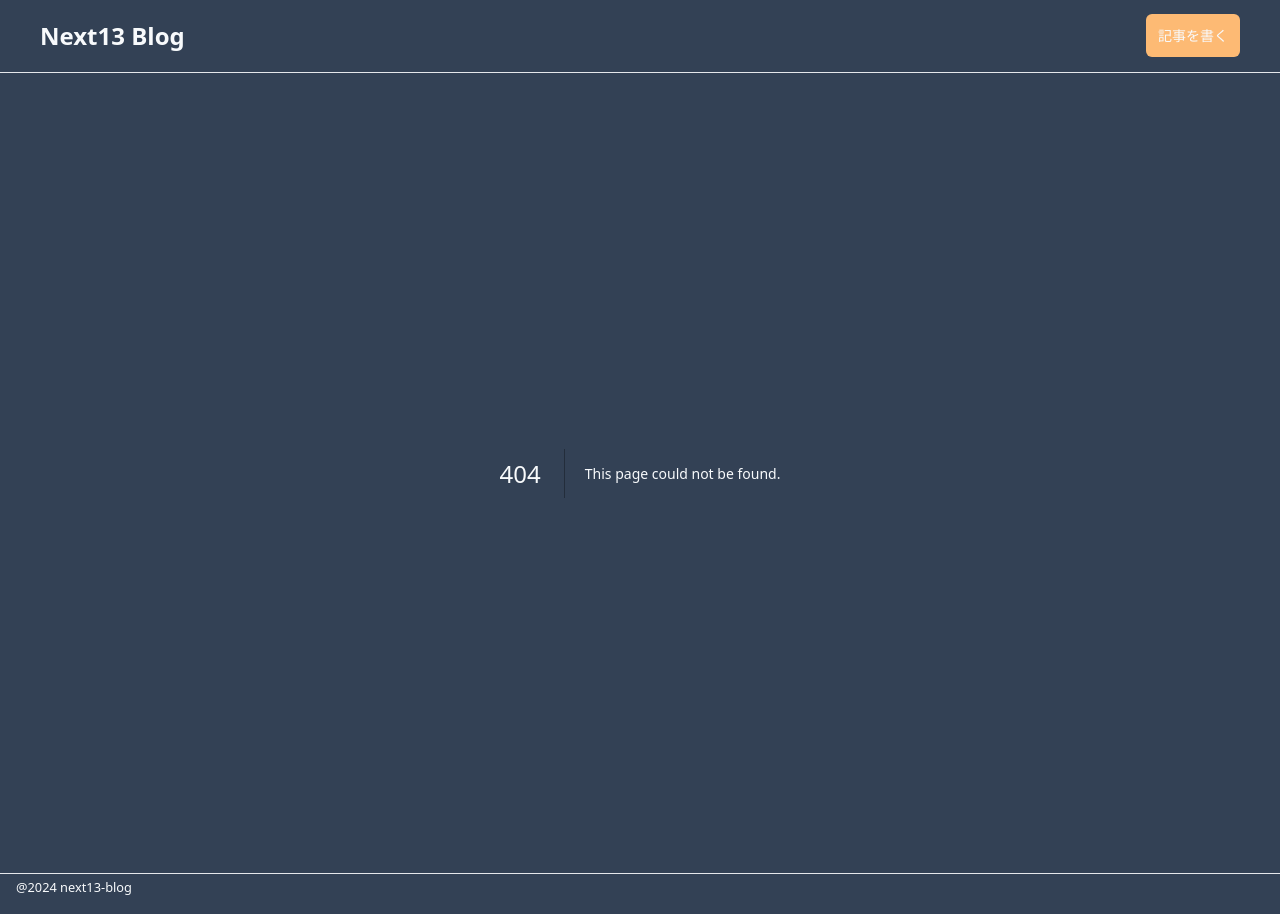
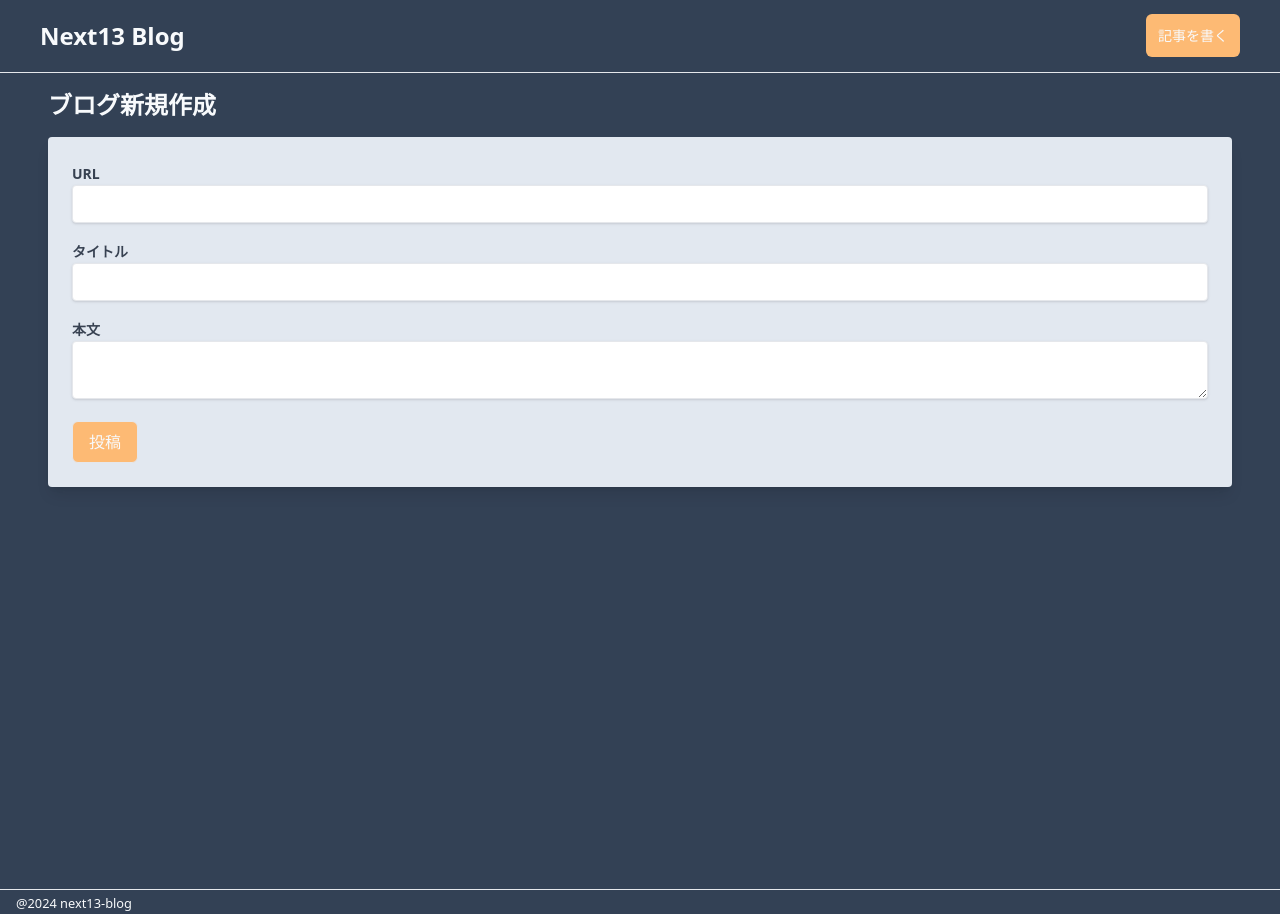
Before and after one commit to Ezure-HARUNA/Ezure-HARUNA-next.ts13-tailwindcss-blog, a Next.js app: page /articles/new in a window 1280 px wide. Before the commit this address had no page. Built offline with nearby package versions, Linux system fonts and the light colour scheme.

Commit message:
add: ブログ投稿ページ

```diff
--- /dev/null
+++ b/src/app/articles/new/page.tsx
@@ -0,0 +1,39 @@
+import React from "react";
+
+const CreateBlogPage = () => {
+  return (
+    <div className="min-h-screen py8 px-4 md:px-12">
+      <h2 className="text-2xl font-bold mb-4">ブログ新規作成</h2>
+      <form action="" className="bg-slate-200 p-6 rounded shadow-lg">
+        <div className="mb-4">
+          <label className="text-gray-700 text-sm font-bold mb-2">URL</label>
+          <input
+            type="text"
+            className="shadow border rounded w-full py-2 text-gray-700 leading-tight focus:outline-none"
+          />
+        </div>
+        <div className="mb-4">
+          <label className="text-gray-700 text-sm font-bold mb-2">
+            タイトル
+          </label>
+          <input
+            type="text"
+            className="shadow border rounded w-full py-2 text-gray-700 leading-tight focus:outline-none"
+          />
+        </div>
+        <div className="mb-4">
+          <label className="text-gray-700 text-sm font-bold mb-2">本文</label>
+          <textarea className="shadow border rounded w-full py-2 text-gray-700 leading-tight focus:outline-none" />
+        </div>
+        <button
+          type="submit"
+          className="py-2 px-4 border rounded-md bg-orange-300"
+        >
+          投稿
+        </button>
+      </form>
+    </div>
+  );
+};
+
+export default CreateBlogPage;
--- a/src/components/layout/Header.tsx
+++ b/src/components/layout/Header.tsx
@@ -3,7 +3,7 @@
 
 const Header = () => {
   return (
-    <header className="py-5 px-10 border-b flex justify-between items-center">
+    <header className="py-5 px-10 border-b flex justify-between items-center mb-4">
       <div>
         <h1 className="text-2xl font-extrabold">
           <Link href="/">Next13 Blog</Link>
```
